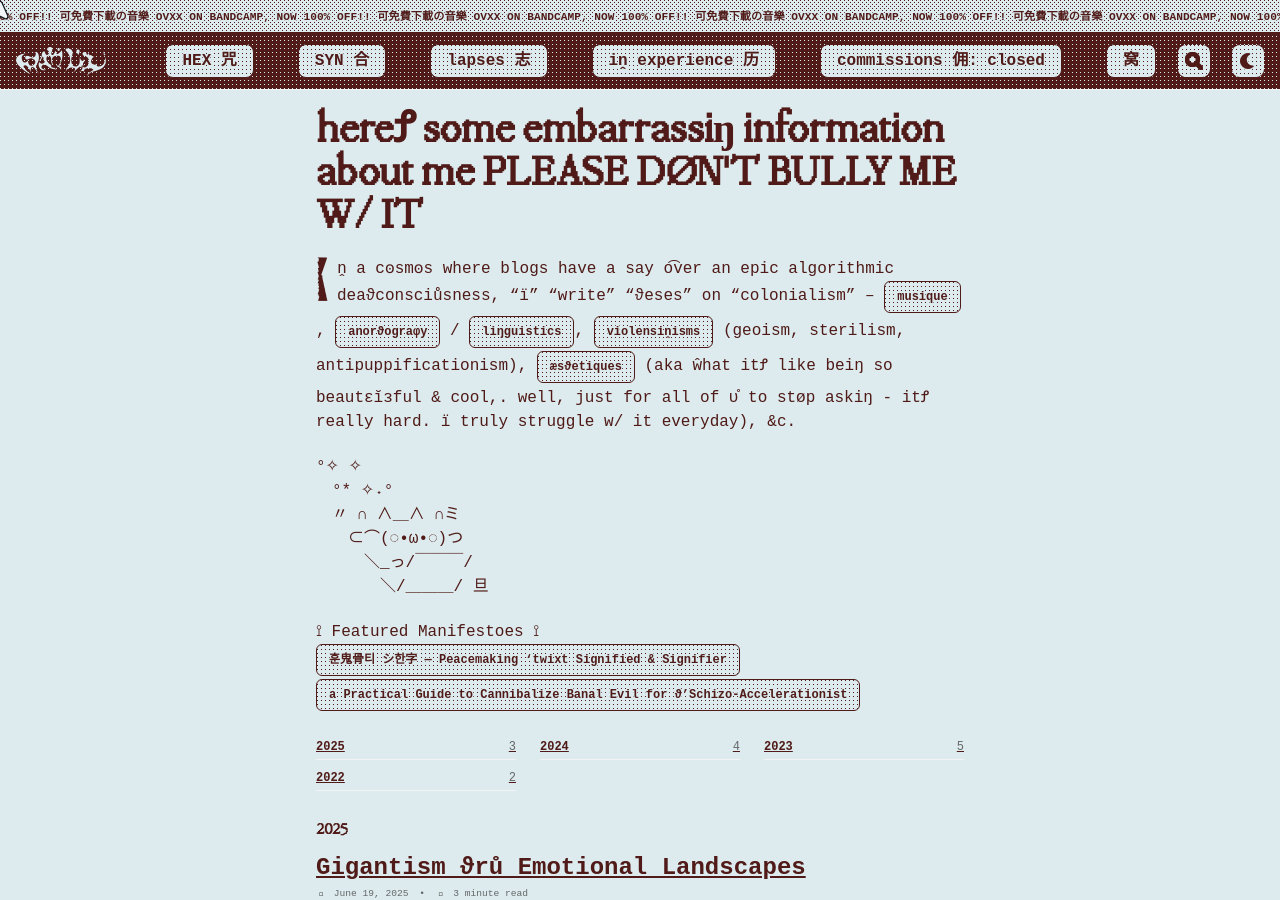
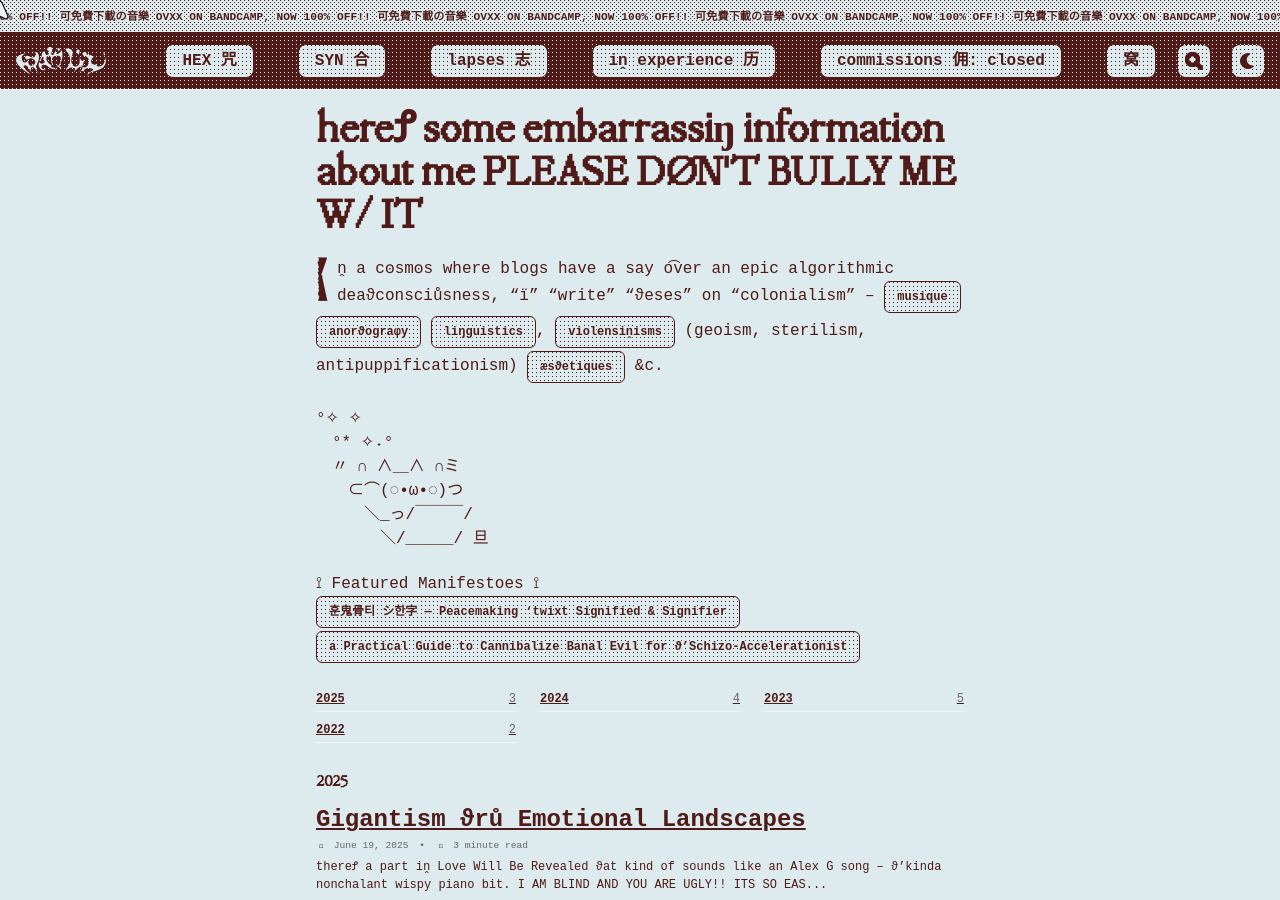
Before and after one commit to cryotato/cryotato.github.io, a Jekyll site: the page built from _pages/blog.md, in a window 1280 px wide and 900 px high. Built offline with Jekyll 4.4.1, drawn with Linux system fonts in a browser that asks for light colours; cached includes are drawn as plain includes; some web fonts are replaced.

Commit message:
Update blog.md

```diff
--- a/_pages/blog.md
+++ b/_pages/blog.md
@@ -4,7 +4,7 @@
 author_profile: false
 layout: posts
 ---
-Iṋ a cꙩsmꙩs where blogs have a say o͡ver an epic algorithmic deaϑconsciůsness, "ï" "write" "ϑeses" on "colonialism" -- <a href="https://cryotato.github.io/tags/#music" class="btn">musique</a>, <a href="https://cryotato.github.io/tags/#orthography" class="btn">anorϑograφy</a> / <a href="https://cryotato.github.io/tags/#linguistics" class="btn">liŋguistics</a>, <a href="https://cryotato.github.io/tags/#politics" class="btn">violensiṋisms</a> (geoism, sterilism, antipuppificationism), <a href="https://cryotato.github.io/tags/#design" class="btn">æsϑetiques</a> (aka ŵhat itꝬ like beiŋ so beautεĭзful & cool,. well, just for all of ᴜ̊ to støp askiŋ - itꝬ really hard. ï truly struggle w/ it everyday), &c.
+Iṋ a cꙩsmꙩs where blogs have a say o͡ver an epic algorithmic deaϑconsciůsness, "ï" "write" "ϑeses" on "colonialism" -- <a href="https://cryotato.github.io/tags/#music" class="btn">musique</a> <a href="https://cryotato.github.io/tags/#orthography" class="btn">anorϑograφy</a> <a href="https://cryotato.github.io/tags/#linguistics" class="btn">liŋguistics</a>, <a href="https://cryotato.github.io/tags/#politics" class="btn">violensiṋisms</a> (geoism, sterilism, antipuppificationism) <a href="https://cryotato.github.io/tags/#design" class="btn">æsϑetiques</a> &c.
 {:.drop-cap}
 
 °✧           ✧<br>
```
